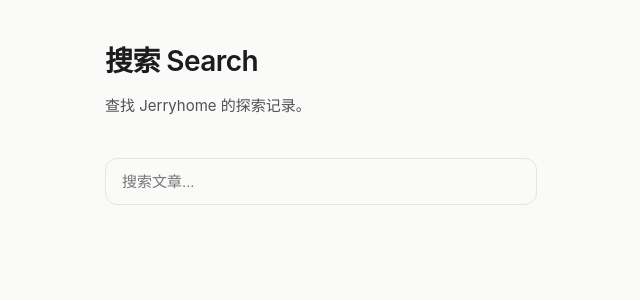
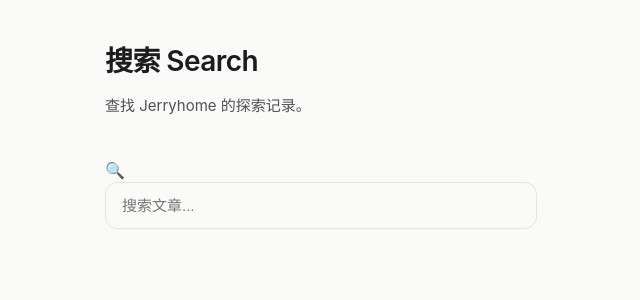
Before and after one commit to Jerry-Future666/Jerryhome, a Jekyll site: the page built from search/index.md, in a window 1280 px wide. Shown: the top 300 px of the page, without its empty margins (319-959 px from the left). Built offline with Jekyll 4.4.1, drawn with Linux system fonts in a browser that asks for light colours.

Commit message:
Refactor search input and results display

```diff
--- a/search/index.md
+++ b/search/index.md
@@ -16,12 +16,21 @@ title: 搜索 Search
     </header>
 
 
-    <input
-        id="searchInput"
-        class="search-input"
-        type="text"
-        placeholder="搜索文章..."
-    >
+    <div class="search-box">
+
+        <span class="search-icon">
+            🔍
+        </span>
+
+
+        <input
+            id="searchInput"
+            class="search-input"
+            type="text"
+            placeholder="搜索文章..."
+        >
+
+    </div>
 
 
     <section id="searchResults" class="search-results">
@@ -36,6 +45,7 @@ title: 搜索 Search
 
 let posts = [];
 
+
 fetch("{{ '/search.json' | relative_url }}")
 .then(response => response.json())
 .then(data => {
@@ -45,29 +55,44 @@ fetch("{{ '/search.json' | relative_url }}")
 });
 
 
+
 const input = document.getElementById("searchInput");
+
 const results = document.getElementById("searchResults");
+
 
 
 input.addEventListener("input", function(){
 
+
     const keyword = this.value.toLowerCase();
+
 
     results.innerHTML = "";
 
 
+
     if(!keyword){
+
         return;
+
     }
+
 
 
     const matched = posts.filter(post => {
 
+
         return (
+
             post.title.toLowerCase().includes(keyword)
+
             ||
+
             post.excerpt.toLowerCase().includes(keyword)
+
         );
+
 
     });
 
@@ -76,30 +101,45 @@ input.addEventListener("input", function(){
     matched.forEach(post => {
 
 
+
         const item = document.createElement("article");
+
 
 
         item.innerHTML = `
 
+
             <h2>
+
                 <a class="content-link" href="${post.url}">
+
                     ${post.title}
+
                 </a>
+
             </h2>
 
+
             <p>
+
                 ${post.excerpt}
+
             </p>
 
+
         `;
+
 
 
         results.appendChild(item);
 
 
+
     });
+
 
 
 });
 
+
 </script>
```
